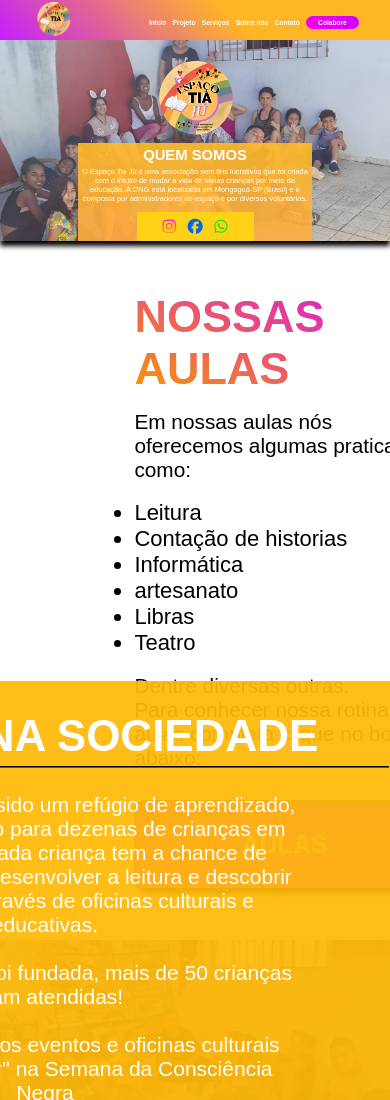
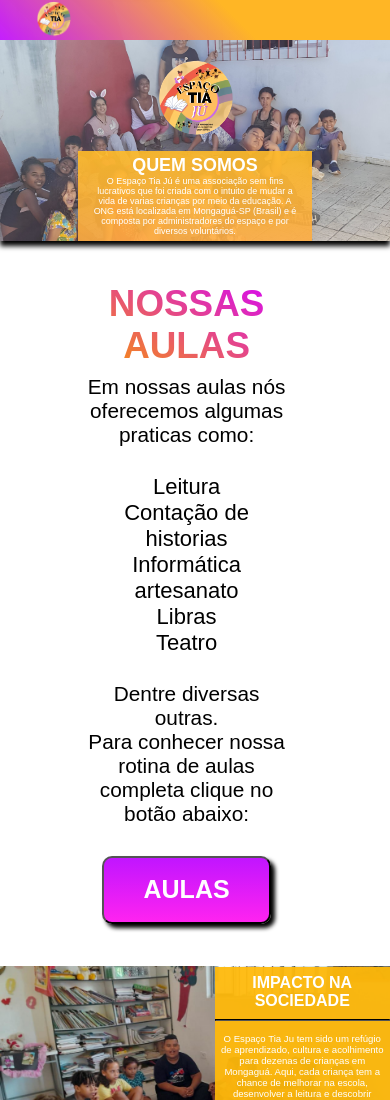
Before and after one commit to Yohan160/TCC-ETEC, a plain HTML site: page index.html in a window 390 px wide. Shown: the top 1100 px of the page. Drawn offline with Linux system fonts and the light colour scheme.

Commit message:
Add files via upload

```diff
--- a/index.css
+++ b/index.css
@@ -98,7 +98,6 @@ body{
 }
 
 .Container1, .Container1-0{
-  display: flex;
   align-items: end;
 }
 
@@ -111,52 +110,44 @@ body{
   flex-direction: column;
   align-items: center;
   width: 60%;
+  height: 23vw;
   color: white;
   text-align: center;
-  gap: 0.5vh;
+  gap: 1vh;
   font-family: Arial, Helvetica, sans-serif;
-  font-size: 1rem;
+  font-size: 1.4rem;
   background: linear-gradient( #ffbb28e9, rgba(255, 173, 66, 0.893));
-  height: 25vw;
+
 }
 
 
 .Container1-0 button{
   height: 4rem;
-  width: 20vw;
+  width: 15vw;
   background: linear-gradient(49deg, rgb(190, 0, 242), rgb(215, 53, 255));
   color: white;
   font-weight: 700;
   font-family: Arial, Helvetica, sans-serif;
 }
 
-.Container1-0 a {
-  display: inline-block;
-  width: auto;
-}
 
 .Container1-0-0{
-  height: 9vw;
-  width: 30vw;
+  height: 7vw;
+  width: 19vw;
   display: flex;
   align-items: center;
   justify-content: center;
-  background-color: #ffd117;
-  gap: 50px;
+  background-color: #ffd117d7;
+  gap: 5vh;
 }
 
 .Container1-0 p{
   max-width: 40vw;
 }
 
-@media(max-width:720){
-  .Container1-0-0{
-  }
-}
-
 .Container1-0-0 a{
   color: rgb(0, 0, 0);
-  font-size: 10vh;
+  font-size: 7vh;
   transition: 400ms ease-in-out;
 }
 
@@ -181,17 +172,16 @@ body{
   display: flex;
   justify-content: space-between;
   align-items: center;
-
 }
 
 .container2 p{
   font-size: 1.3rem;
-max-width: 55vh;
+  max-width: 55vh;
 }
 
 .container2 h1{
-  font-size: 45px;
-  margin-bottom: 15px;
+  font-size: 2.3rem;
+  margin-bottom: 1vh;
   background: linear-gradient(30deg, rgb(248, 153, 0), rgb(212, 0, 255));
   -webkit-background-clip: text;
   -webkit-text-fill-color: transparent;
@@ -204,8 +194,8 @@ max-width: 55vh;
 
 
 .Container2-0{
-  margin: 50px;
-  max-width: 400px;
+  margin: 5vh;
+  max-width: 100%;
 }
 
 .carrossel-pai{
@@ -249,8 +239,8 @@ max-width: 55vh;
 
 .container2 button{
   margin-top: 30px;
-  width: 300px;
-  height: 90px;
+  width: 20vh;
+  height: 8vh;
   background: linear-gradient(rgb(193, 21, 255), rgb(255, 35, 240));
   font-size: 25px;
   font-family: Arial, Helvetica, sans-serif;
@@ -289,27 +279,28 @@ max-width: 55vh;
 
 .Container-3-0-0{
   position: absolute;
-  height: 698px;
-  width: 690px;
+  height: 45.8vw;
+  width: 45vw;
   display: flex;
   align-items: center;
   color: white;
-  gap: 5px;
+  gap: 1vh;
   flex-direction: column;
   background-color: #ffb909ef;
 }
 
 .Container-3-0-0 p{
-  margin-top: 20px;
-  max-width: 510px;
-  font-size: 21px;
+  margin-top: 1vw;
+  max-width: 42vw;
+  height: auto;
+  font-size: 1.5rem;
   font-family: Arial, Helvetica, sans-serif;
 }
 
 .Container-3-0-0 h1{
-  margin-top: 30px;
+  margin-top: 2vw;
   font-family: Arial, Helvetica, sans-serif;
-  font-size: 44px;
+  font-size: 2.5rem;
 }
 
 .Container-3-0-0 hr{
--- a/style2.css
+++ b/style2.css
@@ -3,7 +3,8 @@
         overflow: hidden;
     }
   .nav-list{
-    gap: 0.4rem !important;
+    display: none;
+    gap: 0.7rem !important;
   }
   .nav-item a{
   font-size: 1.7vw !important;
@@ -19,16 +20,17 @@
     width: 20%;
  }
    .Container1-0{
-    font-size: 1.9vw;
+    font-size: 2.3vw;
   }
   .Container1-0 p{
-    max-width: 99%;
+    margin-top: -1vh;
+    max-width: 90%;
   }
     .Container1-0 button{
-        display: none;
+    display: none;
   }
   .Container1-0-0{
-    gap: 3vw;
+    display: none;
   }
   .Container1-0-0 a{
     font-size: 3.9vw;
@@ -37,4 +39,29 @@
   .carrossel-pai, .container2-0-0{
     display: none;
   }
+
+  .Container2-0{
+    margin-left: 0vh;
+    margin-right: 0vh;
+    text-align: center;
+    font-size: 1rem;
+    max-width: 100%;
+  }
+
+  .Container2-0 ul{
+    margin: 1vh;
+    list-style: none;
+  }
+
+  .Container-3-0-0 h1{
+    font-size: 1rem;
+  }
+
+  .Container-3-0-0 p{
+    font-size: 0.6rem;
+  }
+
+  .Container-3-0-0 button{
+    display: none;
+  }
 }
```
